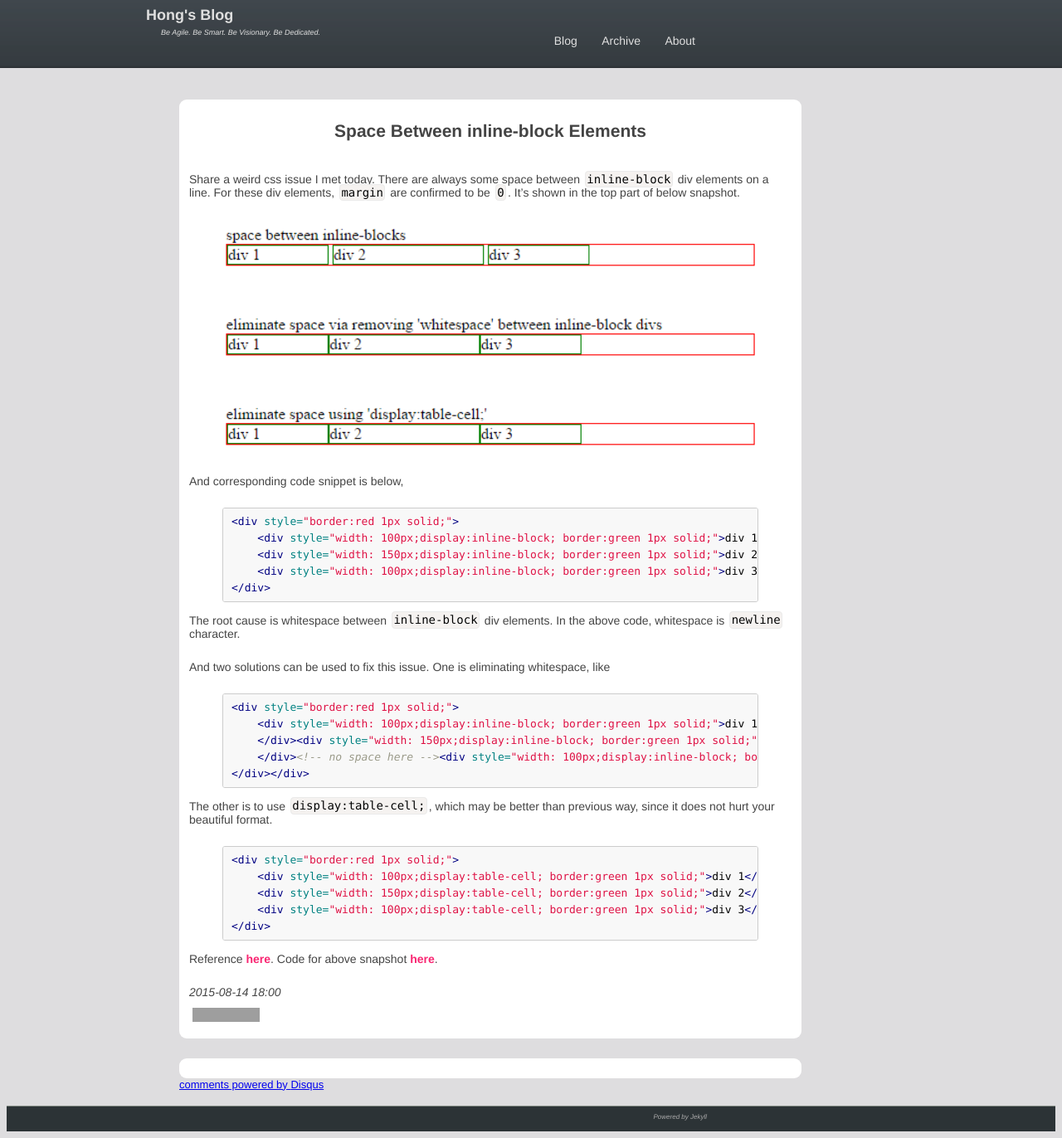
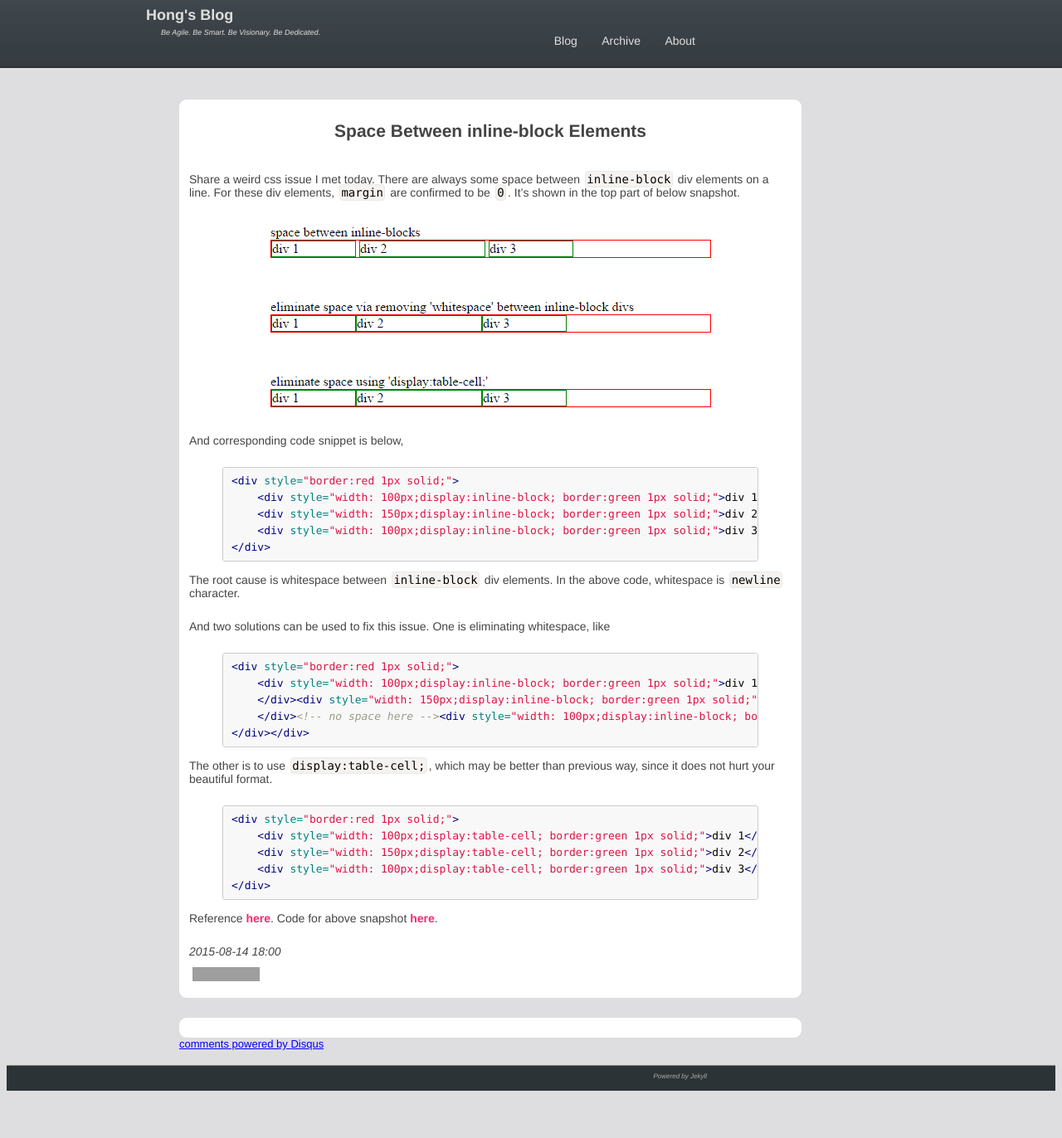
Before and after one commit to RockHong/rockhong.github.com, a Jekyll site: the page built from _posts/2015-08-14-space-between-inline-blocks.md, in a window 1280 px wide. Shown: the whole page at 83% size. Built offline with Jekyll 4.4.1, drawn with Linux system fonts in a browser that asks for light colours; comment, search, counter and statistics services are not loaded; after the commit the page ends 1323 px from its top, so only the background shows below that; grey boxes are pictures that could not be loaded.

Commit message:
refine post

```diff
--- a/_posts/2015-08-14-space-between-inline-blocks.md
+++ b/_posts/2015-08-14-space-between-inline-blocks.md
@@ -22,7 +22,7 @@ the top part of below snapshot.
 and one blank after </div>.
 but you can use <span>, <cite>, <del> freely -->
 <div style="text-align: center;">
-  <img src="/images/blog/space-btw-inline-block.png" alt="space between" style="width:90%;">
+  <img src="/images/blog/space-btw-inline-block.png" alt="space between" style="width:545px;">
 </div>
 
 And corresponding code snippet is below,
```
